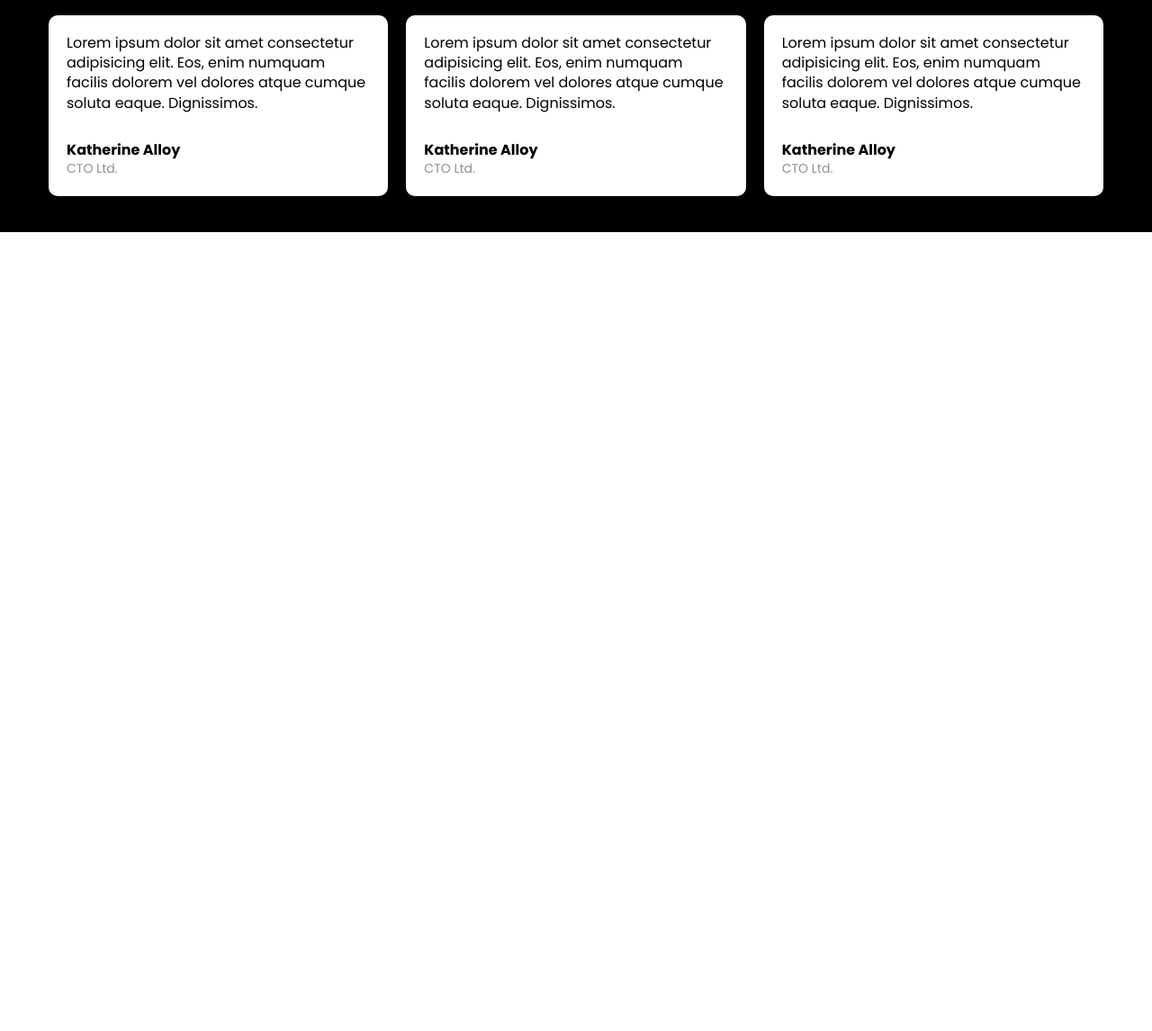
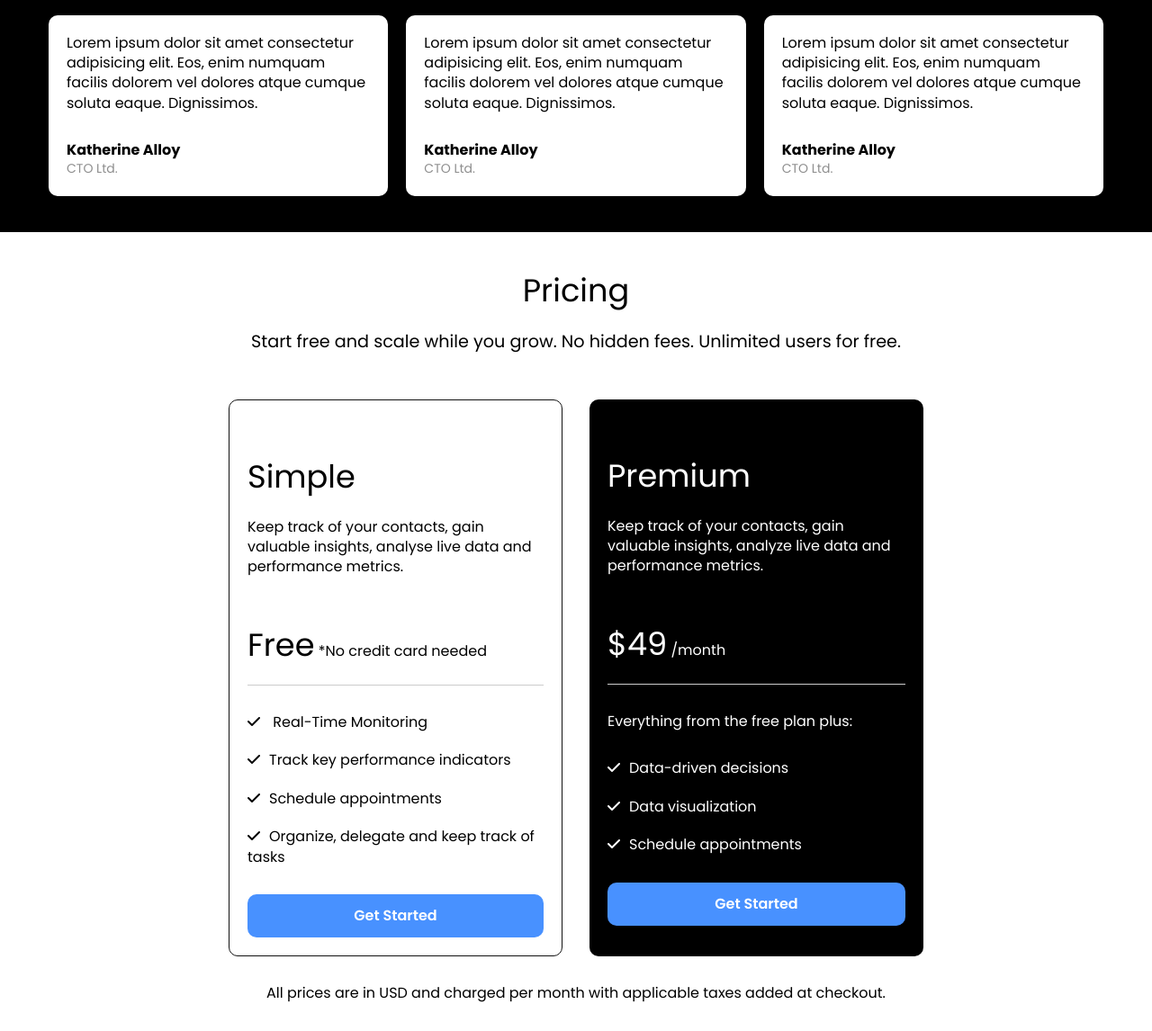
Before and after one commit to CaesarKing-source/moderm-landing-page, a plain HTML site: page index-main.html in a window 1280 px wide. Shown: the part 1670-2816 px from the top of the page at 90% size. Before the commit the page ends 1928 px from the top, so only its background shows below. Drawn offline with Linux system fonts and the light colour scheme.

Commit message:
2nd commit - Pricing Section

```diff
--- a/css/style-cc.css
+++ b/css/style-cc.css
@@ -87,3 +87,37 @@
     font-size: 14px;
     color: #8e8e8e;
 }
+
+/* Pricing */
+.pricing .pricing-grid {
+    display: grid;
+    grid-template-columns: repeat(2, 1fr);
+    gap: 30px;
+    margin-top: 50px;
+  }
+
+  .pricing .pricing-card-subheading {
+    margin-bottom: 30px;
+  }
+
+  .pricing .pricing-card-price {
+    margin-bottom: 30px;
+    padding: 20px 0;
+    border-bottom: 1px solid #ccc;
+  }
+
+  .pricing ul {
+    margin: 30px 0;
+  }
+
+  .pricing ul li {
+    margin-bottom: 20px;
+  }
+
+  .pricing ul li i {
+    margin-right: 10px;
+  }
+
+  .pricing .pricing-footer {
+    margin: 30px 0;
+  }
--- a/index-main.html
+++ b/index-main.html
@@ -120,5 +120,73 @@
         </div>
     </section>
 
+    <!-- Pricing Section -->
+    <section class="pricing">
+        <div class="container-sm">
+          <h3 class="pricing-heading text-xl text-center">Pricing</h3>
+          <p class="pricing-subheading text-md text-center">
+            Start free and scale while you grow. No hidden fees. Unlimited users for free.
+          </p>
+
+          <div class="pricing-grid">
+            <!-- Pricing Card 1 -->
+            <div class="card bg-light" style="border: 1px solid #111111;">
+              <div class="pricing-card-header">
+                <h4 class="pricing-heading text-xl">Simple</h4>
+                <p class="pricing-card-subheading">
+                  Keep track of your contacts, gain valuable insights, analyse
+                  live data and performance metrics.
+                </p>
+                <p class="pricing-card-price">
+                  <span class="text-xl">Free</span>
+                  *No credit card needed
+                </p>
+              </div>
+              <div class="pricing-card-body">
+                <ul>
+                  <li><i class="fas fa-check"></i> Real-Time Monitoring</li>
+                  <li>
+                    <i class="fas fa-check"></i>Track key performance indicators
+                  </li>
+                  <li><i class="fas fa-check"></i>Schedule appointments</li>
+                  <li>
+                    <i class="fas fa-check"></i>Organize, delegate and keep track
+                    of tasks
+                  </li>
+                </ul>
+                <a href="#" class="btn btn-primary btn-block">Get Started</a>
+              </div>
+            </div>
+
+            <!-- Pricing Card 2 -->
+            <div class="card bg-black" style="background-color: #000; color: #fff;">
+              <div class="pricing-card-header">
+                <h4 class="pricing-card-heading text-xl">Premium</h4>
+                <p class="pricing-card-subheading">
+                  Keep track of your contacts, gain valuable insights, analyze
+                  live data and performance metrics.
+                </p>
+                <p class="pricing-card-price">
+                  <span class="text-xl">$49</span> /month
+                </p>
+              </div>
+              <div class="pricing-card-body">
+                <p>Everything from the free plan plus:</p>
+                <ul>
+                  <li><i class="fas fa-check"></i>Data-driven decisions</li>
+                  <li><i class="fas fa-check"></i>Data visualization</li>
+                  <li><i class="fas fa-check"></i>Schedule appointments</li>
+                </ul>
+                <a href="#" class="btn btn-primary btn-block">Get Started</a>
+              </div>
+            </div>
+          </div>
+
+          <p class="pricing-footer text-center">
+            All prices are in USD and charged per month with applicable taxes added at checkout.
+          </p>
+        </div>
+      </section>
+
 </body>
 </html>
```
